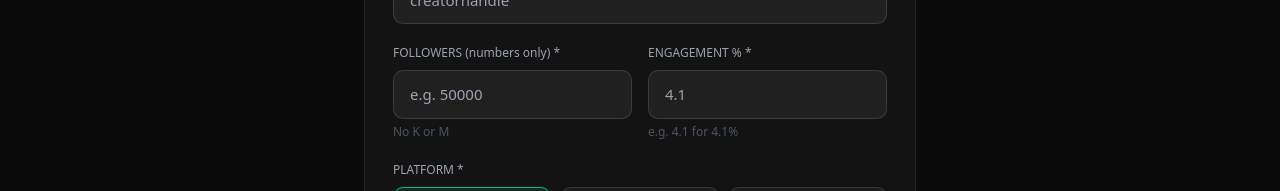
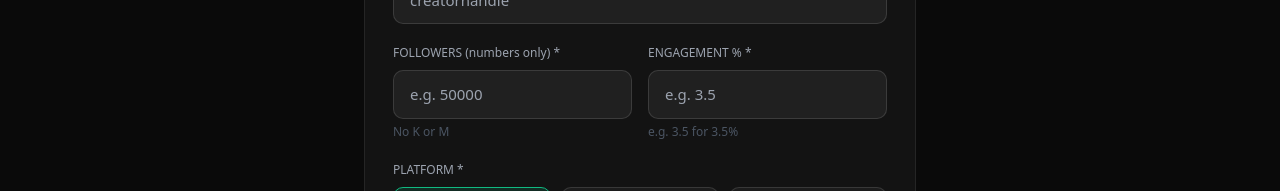
Before and after one commit to boilereup2230/rateref-main, a Next.js app: page /preview-generator in a window 1280 px wide. Shown: the part 445-636 px from the top of the page. Built offline with nearby package versions, Linux system fonts and the light colour scheme.

Commit message:
Update page.tsx

```diff
--- a/app/preview-generator/page.tsx
+++ b/app/preview-generator/page.tsx
@@ -92,8 +92,8 @@ export default function PreviewGenerator() {
             </div>
             <div>
               <label style={s.label}>ENGAGEMENT % *</label>
-              <input type="number" step="0.1" value={engagement} onChange={e => setEngagement(e.target.value)} placeholder="4.1" style={{ ...s.input, marginBottom: '0' }} />
-              <p style={s.hint}>e.g. 4.1 for 4.1%</p>
+              <input type="number" step="0.1" value={engagement} onChange={e => setEngagement(e.target.value)} placeholder="e.g. 3.5" style={{ ...s.input, marginBottom: '0' }} />
+              <p style={s.hint}>e.g. 3.5 for 3.5%</p>
             </div>
           </div>
 
@@ -122,9 +122,13 @@ export default function PreviewGenerator() {
               <a href={generated} target="_blank" rel="noreferrer" style={s.previewLink}>Preview →</a>
             </div>
             <div style={s.divider}>
-              <p style={s.dmLabel}>READY-TO-SEND DM SCRIPT</p>
+              <p style={s.dmLabel}>EMAIL / LONG-FORM SCRIPT</p>
               <div style={s.dmBox}>
                 Hey {firstName}! I noticed you handle brand deals directly — wanted to put something on your radar. I went ahead and built a free rate card for you: {generated} — Brands can click it, see your pricing, and book you directly. Completely free to claim, takes 2 minutes!
+              </div>
+              <p style={{ ...s.dmLabel, marginTop: '16px' }}>INSTAGRAM DM SCRIPT (short)</p>
+              <div style={s.dmBox}>
+                Hey {firstName}! Built a free rate card preview for you based on your public stats — curious what you think: {generated}
               </div>
             </div>
           </div>
```
